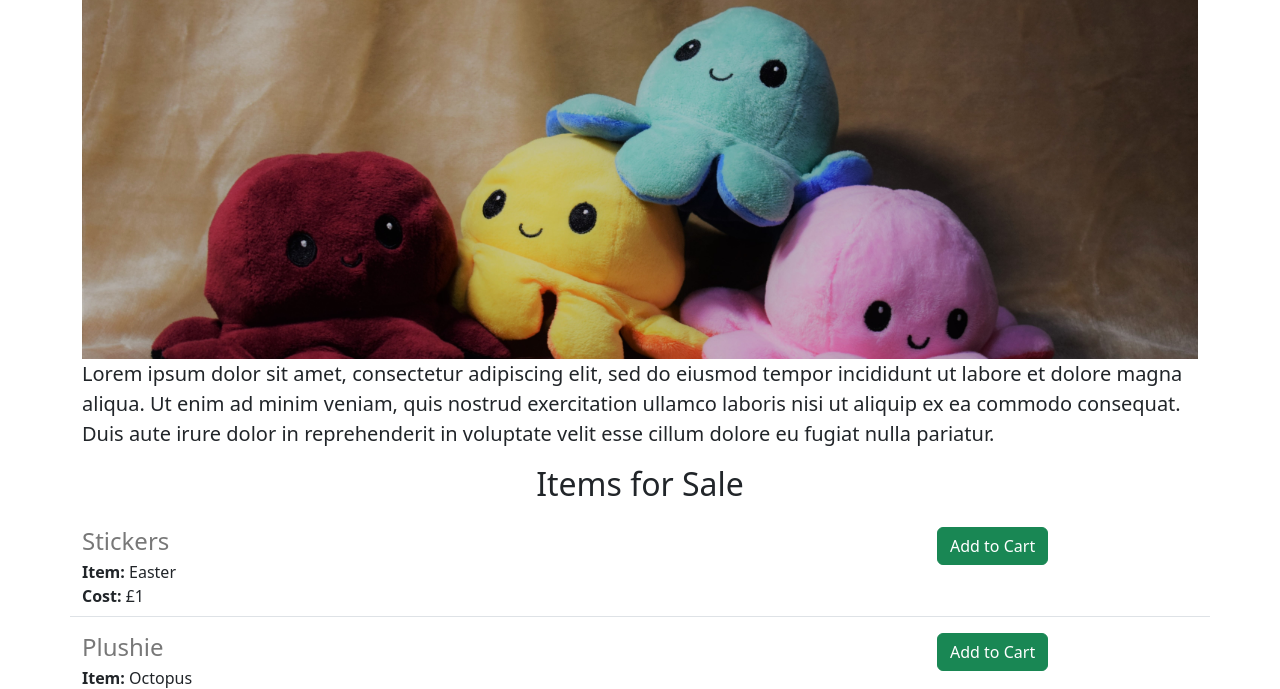
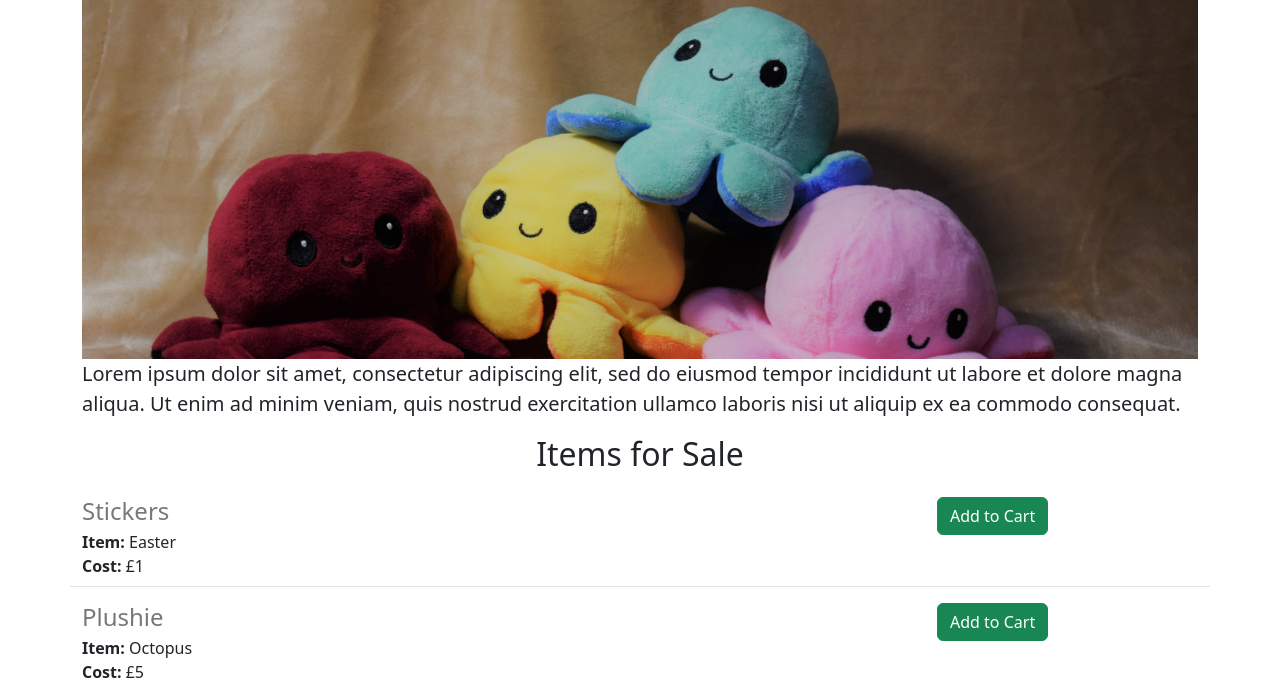
Before and after one commit to LuMa2022/plushie-site, a Flask app: page / in a window 1280 px wide. Shown: the part 77-766 px from the top of the page. Run offline with Flask 2, Linux system fonts and the light colour scheme.

Commit message:
testing issues with replit

```diff
--- a/templates/home.html
+++ b/templates/home.html
@@ -17,7 +17,7 @@
     <div class ="container">
       <h1 class="text-center mt-1 mb-4">{{company_name}} and Stuff</h1>
       <img class="img-fluid" id="banner" src = "https://maddockscareerswebsite.lukemaddocks.repl.co/static/plushies_image_banner.jpg">
-      <p class="lead">Lorem ipsum dolor sit amet, consectetur adipiscing elit, sed do eiusmod tempor incididunt ut labore et dolore magna aliqua. Ut enim ad minim veniam, quis nostrud exercitation ullamco laboris nisi ut aliquip ex ea commodo consequat. Duis aute irure dolor in reprehenderit in voluptate velit esse cillum dolore eu fugiat nulla pariatur. </p>
+      <p class="lead">Lorem ipsum dolor sit amet, consectetur adipiscing elit, sed do eiusmod tempor incididunt ut labore et dolore magna aliqua. Ut enim ad minim veniam, quis nostrud exercitation ullamco laboris nisi ut aliquip ex ea commodo consequat.  </p>
 
       <h2 class="text-center mt-2 mb-4">Items for Sale</h2>
         <!-- insert flask instruction to embed python within html -->
```
